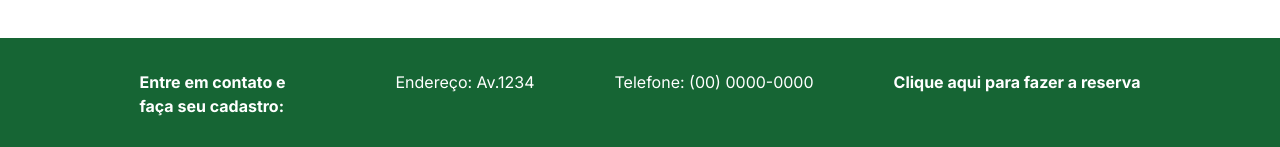
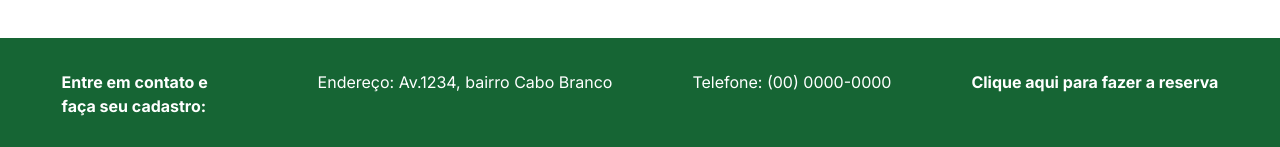
Before and after one commit to RRodrigoCordeiro/Pousad, a Next.js app: page / in a window 1280 px wide. Shown: the part 2469-2616 px from the top of the page. Built offline with nearby package versions, Linux system fonts and the light colour scheme.

Commit message:
Criação da página para fazer a reserva e ajuste no footer

```diff
--- a/src/app/page.tsx
+++ b/src/app/page.tsx
@@ -1,5 +1,6 @@
 import Image from "next/image";
 import React from 'react';
+
 
 
 
@@ -128,11 +129,10 @@ export default function Home() {
       <footer className="bg-green-800 h-28 mt-20 flex justify-center items-center text-white" id="contato">
         <div className="flex space-x-20">
           <p className="text-white font-bold max-w-44">Entre em contato e faça seu cadastro:</p>
-          <p className="text-white">Endereço: Av.1234</p>
+          <p className="text-white">Endereço: Av.1234, bairro Cabo Branco</p>
           <p className="text-white">Telefone: (00) 0000-0000</p>
-          <p className="text-white font-bold cursor-pointer hover:text-blue-500">Clique aqui para fazer a reserva</p>
+          <p className="text-white font-bold cursor-pointer hover:text-blue-500"><a href="#reserva.tsx">Clique aqui para fazer a reserva</a></p>
         </div>
-
       </footer>
 
     </main>
--- /dev/null
+++ b/src/app/reserva.tsx
@@ -0,0 +1,13 @@
+// pages/SegundaPagina.js
+
+import React from 'react';
+
+const reserva = () => {
+  return (
+    <div>
+      <h1>Esta é a segunda página</h1>
+    </div>
+  );
+};
+
+export default reserva;
```
